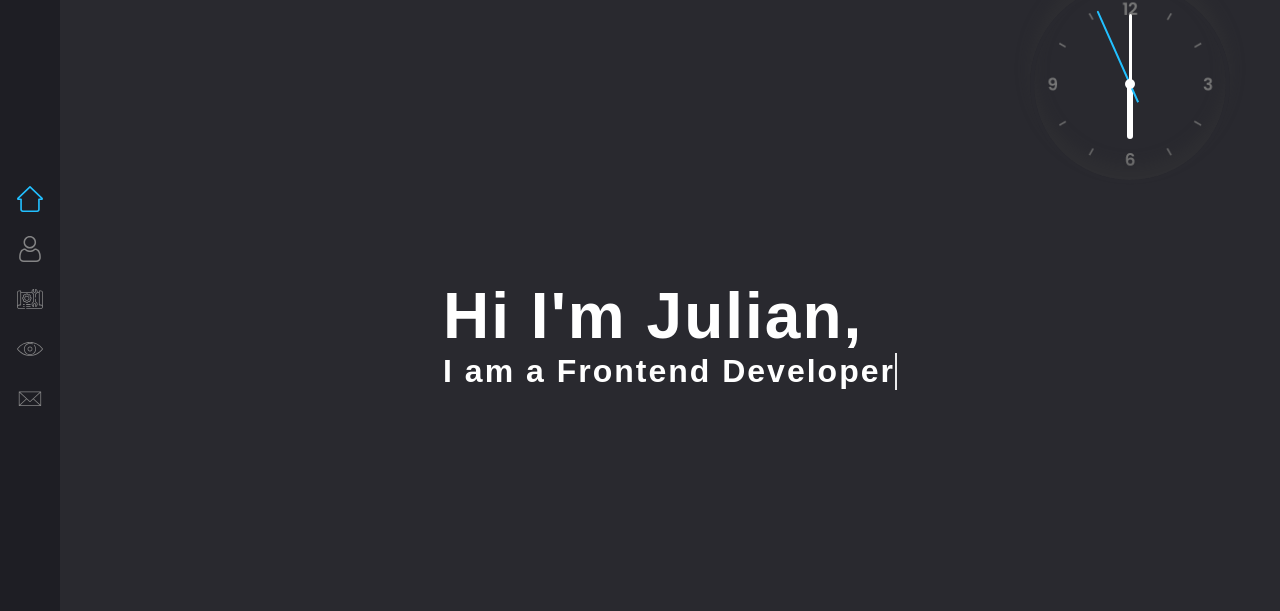
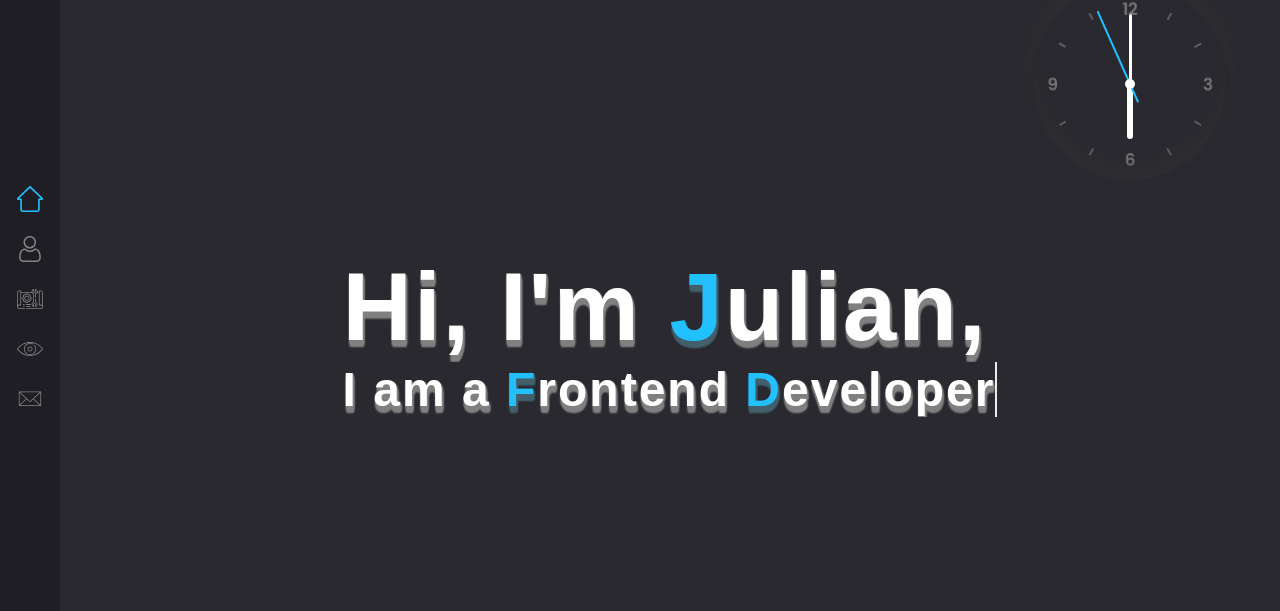
Before and after one commit to Julianb18/portfolio, a website built with webpack: page src/index.html in a window 1280 px wide. Shown: the part 66-677 px from the top of the page. Built offline with nearby package versions, Linux system fonts and the light colour scheme; files whose address does not match are found by name.

Commit message:
home page text

```diff
--- a/src/index.html
+++ b/src/index.html
@@ -230,8 +230,10 @@
       <div class="main-content">
         <section id="home-page">
           <div class="typing-animate">
-            <h2 class="myName">Hi I'm Julian,</h2>
-            <h3 class="frontend">I am a Frontend Developer</h3>
+            <h2 class="myName">Hi, I'm <span>J</span>ulian,</h2>
+            <h3 class="frontend">
+              I am a <span>F</span>rontend <span>D</span>eveloper
+            </h3>
           </div>
         </section>
 
--- a/src/scripts/index.js
+++ b/src/scripts/index.js
@@ -7,38 +7,6 @@ import { clock } from "./clock";
 const $ = require("jquery");
 
 clock();
-
-// const iconLinks = document.querySelectorAll(".nav-links");
-
-// iconLinks.forEach((element, index) => {
-//   element.addEventListener("click", () => {
-//     console.log(element);
-//     if (!svg[index].classList.contains("active")) {
-//       svg[index].classList.add("active");
-//     } else {
-//       svg[index].classList.remove("active");
-//     }
-//   });
-// });
-
-// iconLinks.forEach((element) => {
-//   let svgIcon = document.querySelectorAll(".nav-svg");
-//   element.addEventListener("click", (e) => {
-//     for (let i = 0; i < svgIcon.length; i++) {
-//       svgIcon[i].classList.remove("active");
-//     }
-
-//     console.log(svgIcon);
-//     svgIcon.classList.add("active");
-//   });
-// });
-
-// $(document).ready(function () {
-//   $("nav a").click(function () {
-//     $(".nav-svg.active").removeClass("active");
-//     $(this).addClass("active");
-//   });
-// });
 
 // Navigation onclick highlight
 
@@ -50,32 +18,6 @@ $(".nav-links").click(function () {
   }
 
   this.classList.add("active");
-});
-
-// Contact Form onclick highlight
-
-$(".contact-wrapper .inputBox").click(function () {
-  let contactLabel = $(".contact-wrapper .inputBox");
-
-  for (let i = 0; i < contactLabel.length; i++) {
-    contactLabel[i].classList.remove("selected");
-  }
-
-  this.classList.add("selected");
-});
-
-// Smooth scroll
-
-$('a[href*="#"]').on("click", function (e) {
-  e.preventDefault();
-
-  $("html, body").animate(
-    {
-      scrollTop: $($(this).attr("href")).offset().top,
-    },
-    500,
-    "linear"
-  );
 });
 
 // Navigation svg highlight on scroll
@@ -122,3 +64,29 @@ $(document).ready(function () {
     }
   });
 });
+
+// Contact Form onclick highlight
+
+$(".contact-wrapper .inputBox").click(function () {
+  let contactLabel = $(".contact-wrapper .inputBox");
+
+  for (let i = 0; i < contactLabel.length; i++) {
+    contactLabel[i].classList.remove("selected");
+  }
+
+  this.classList.add("selected");
+});
+
+// Smooth scroll
+
+$('a[href*="#"]').on("click", function (e) {
+  e.preventDefault();
+
+  $("html, body").animate(
+    {
+      scrollTop: $($(this).attr("href")).offset().top,
+    },
+    500,
+    "linear"
+  );
+});
--- a/src/styles/home.scss
+++ b/src/styles/home.scss
@@ -7,11 +7,30 @@
 #home-page .myName {
   white-space: nowrap;
   overflow: hidden;
-  animation: myName 3s steps(14, end) forwards, firstBlink 1s 3;
+  animation: myName 2s steps(14, end) forwards, firstBlink 1s 3;
+  letter-spacing: 2px;
+  font-size: 6rem;
+  font-weight: 700;
+  color: white;
+  text-shadow: 1px 1px 1px grey, 1px 2px 2px grey, 1px 3px 2px grey,
+    1px 4px 2px grey, 1px 5px 2px grey, 1px 6px 2px grey, 1px 7px 2px grey;
+}
+#home-page .myName span {
+  color: $primary-color;
+  text-shadow: 1px 1px 1px rgb(68, 97, 109), 1px 2px 2px rgb(68, 97, 109),
+    1px 3px 2px rgb(68, 97, 109), 1px 4px 2px rgb(68, 97, 109),
+    1px 5px 2px rgb(68, 97, 109), 1px 6px 2px rgb(68, 97, 109),
+    1px 7px 2px rgb(68, 97, 109);
+}
 
-  letter-spacing: 2px;
-  font-size: 4rem;
+#home-page .frontend span {
+  color: $primary-color;
+  text-shadow: 1px 1px 1px rgb(68, 97, 109), 1px 2px 2px rgb(68, 97, 109),
+    1px 3px 2px rgb(68, 97, 109), 1px 4px 2px rgb(68, 97, 109),
+    1px 5px 2px rgb(68, 97, 109), 1px 6px 2px rgb(68, 97, 109),
+    1px 7px 2px rgb(68, 97, 109);
 }
+
 #home-page .frontend {
   color: white;
   white-space: nowrap;
@@ -19,7 +38,9 @@
   animation: frontend 3s steps(25, end) forwards 2.7s, blink 1s infinite;
   opacity: 0;
   letter-spacing: 2px;
-  font-size: 2rem;
+  font-size: 3rem;
+  text-shadow: 1px 1px 1px grey, 1px 2px 2px grey, 1px 3px 2px grey,
+    1px 4px 2px grey, 1px 5px 2px grey, 1px 6px 2px grey, 1px 7px 2px grey;
 }
 
 @keyframes myName {
@@ -64,69 +85,3 @@
     border-right: 2px solid white;
   }
 }
-
-// #home-page h2:before {
-//   content: attr(data-text);
-//   position: absolute;
-//   top: 0;
-//   left: 0;
-//   width: 100%;
-//   height: 100%;
-//   color: rgb(255, 255, 255);
-//   overflow: hidden;
-//   animation: julian 3s steps(12);
-//   white-space: nowrap;
-// }
-
-// #home-page h3 {
-//   position: absolute;
-//   top: 55%;
-//   left: 50%;
-//   transform: translate(-50%, -50%);
-//   text-transform: uppercase;
-//   letter-spacing: 5px;
-//   color: transparent;
-// }
-
-// #home-page h3:before {
-//   content: attr(data-text);
-//   position: absolute;
-//   top: 0;
-//   left: 0;
-//   width: 100%;
-//   height: 100%;
-//   color: rgb(255, 255, 255);
-//   overflow: hidden;
-//   animation: frontend 3s steps(12) 1.8s;
-//   white-space: nowrap;
-
-//   border-right: 1px solid rgb(255, 255, 255);
-// }
-
-// @keyframes julian {
-//   0% {
-//     width: 0;
-//     border-right: 1px solid rgb(255, 255, 255);
-//   }
-//   50% {
-//     width: 100%;
-//   }
-//   100% {
-//     width: 100%;
-//     border-right: none;
-//   }
-// }
-
-// @keyframes frontend {
-//   0% {
-//     width: 0;
-//     border-right: 1px solid rgb(255, 255, 255);
-//   }
-//   50% {
-//     width: 100%;
-//   }
-//   100% {
-//     width: 100%;
-//     border-right: none;
-//   }
-// }
```
